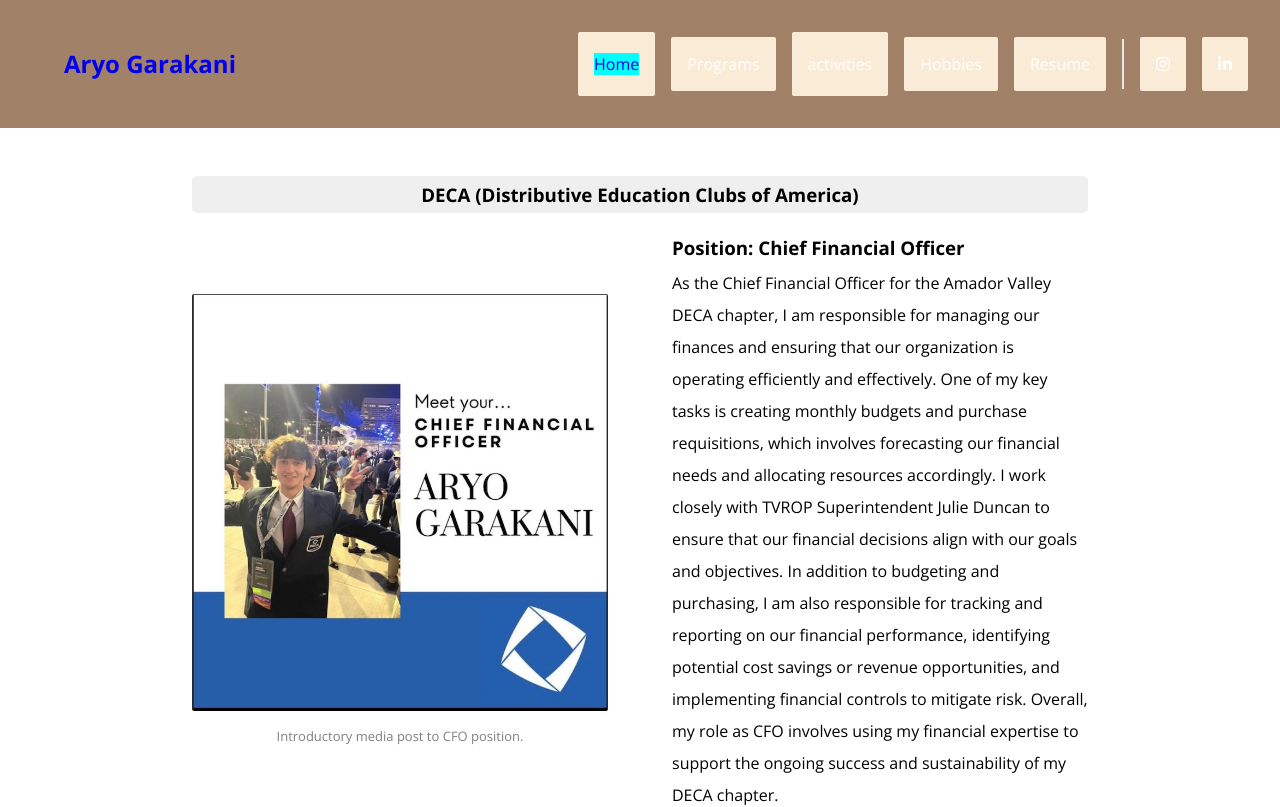
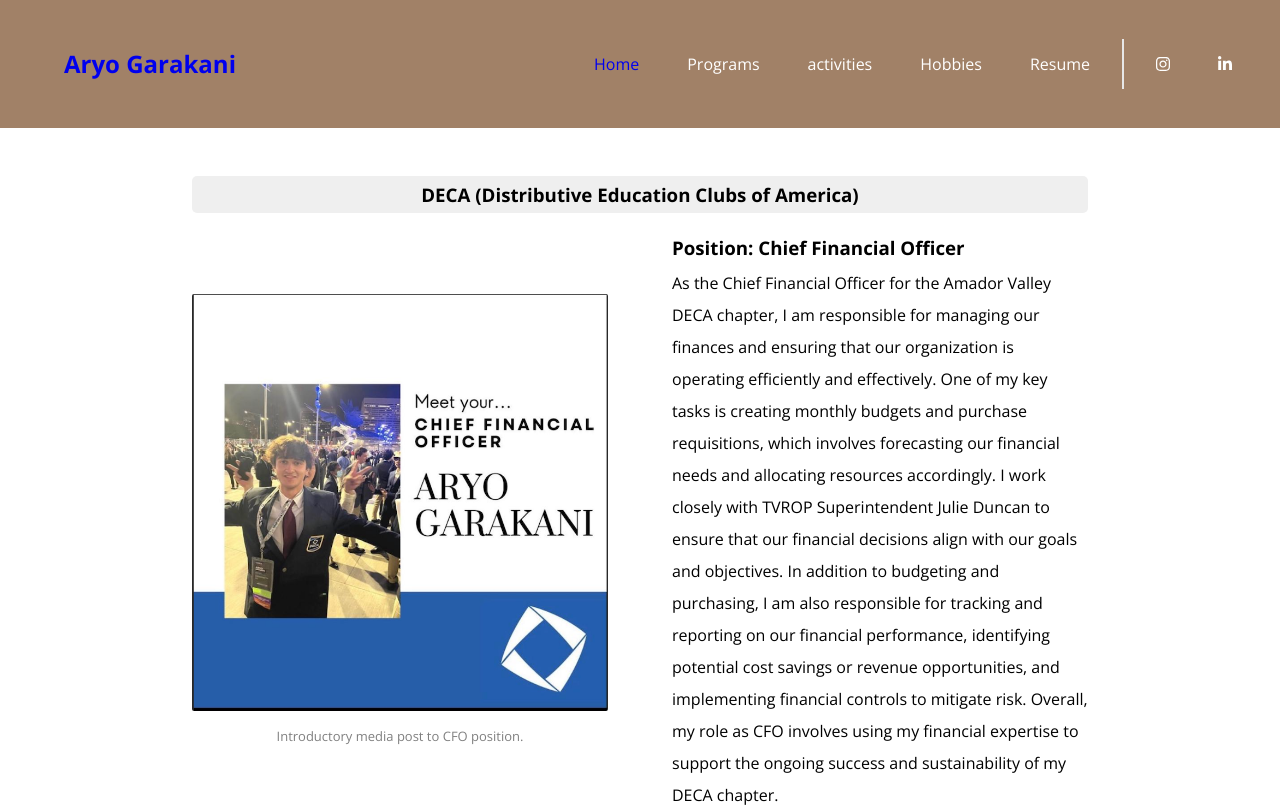
Before and after one commit to kianjavaheri/aryo-site, a React (Create React App) app: page /clubs in a window 1280 px wide. Shown: the top 807 px of the page. Built offline with nearby package versions, Linux system fonts and the light colour scheme.

Commit message:
12/26/22 - 9:14 PM
added divider in clubs page

```diff
--- a/src/components/ClubsAbout.tsx
+++ b/src/components/ClubsAbout.tsx
@@ -67,6 +67,8 @@
                 </div>
             </div>
 
+            <hr className="divider"/>
+
             <div className="info">
             <h3>Middle Eastern Club</h3>
                 <div className="grid mec-grid">
--- a/src/styling/components/Navbar.css
+++ b/src/styling/components/Navbar.css
@@ -32,14 +32,14 @@
     color: white;
     cursor: pointer;
     font-size: medium;
-    background-color: antiquewhite;
+    /* background-color: antiquewhite; */
     position: relative;
 }
 
 .linkt {
     /* width: 100%; */
     height: 300px;
-    background-color: aqua;
+    /* background-color: aqua; */
 }
 
 .link:hover {
```
